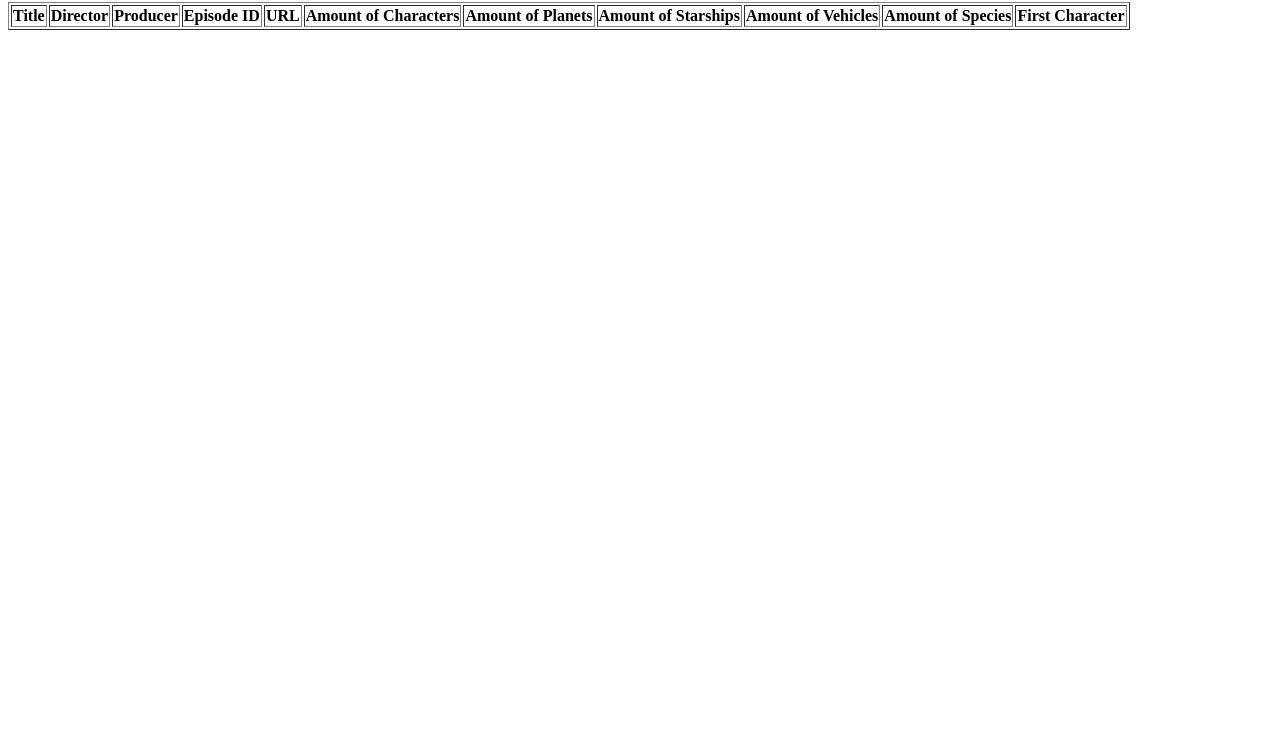
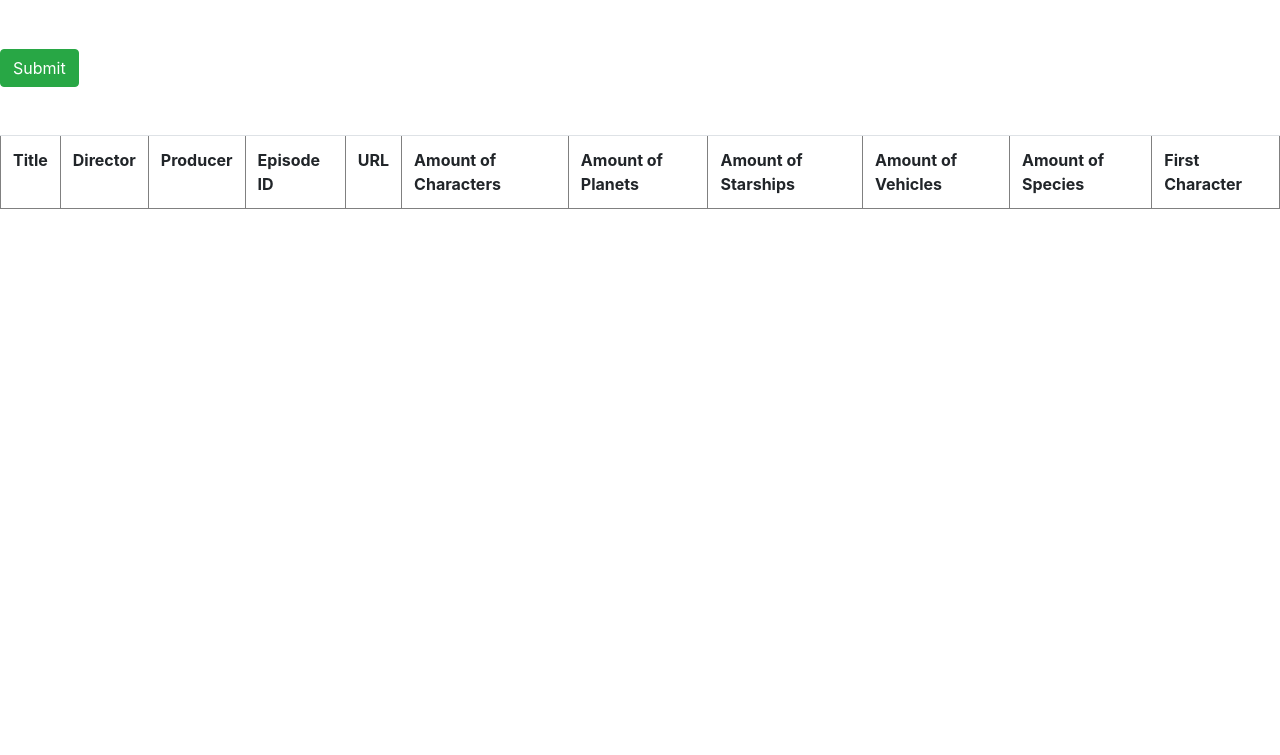
Before and after one commit to dzocespd/Homeworks, a plain HTML site: page Homework API/index.html in a window 1280 px wide. Shown: the part 45-800 px from the top of the page. Drawn offline with nearby package versions, Linux system fonts and the light colour scheme.

Commit message:
Update index.html

```diff
--- a/Homework API/index.html
+++ b/Homework API/index.html
@@ -5,26 +5,32 @@
     <meta charset="UTF-8">
     <meta name="viewport" content="width=device-width, initial-scale=1.0">
     <meta http-equiv="X-UA-Compatible" content="ie=edge">
+    <link rel="stylesheet" href="https://stackpath.bootstrapcdn.com/bootstrap/4.4.1/css/bootstrap.min.css"
+    integrity="sha384-Vkoo8x4CGsO3+Hhxv8T/Q5PaXtkKtu6ug5TOeNV6gBiFeWPGFN9MuhOf23Q9Ifjh" crossorigin="anonymous">
     <title>Homework API</title>
 </head>
 
 <body>
-    <button type="button" id="myBtn">Submit</button>
+    <h2 class="h2">Printing Movie Informations</h2>
     <br />
     <br />
-    <table border="1">
+    <button type="button" id="myBtn" class="btn btn-success">Submit</button>
+    <br />
+    <br />
+    <br />
+    <table border="1" class="table table-hover">
         <tr>
-            <th>Title</th>
-            <th>Director</th>
-            <th>Producer</th>
-            <th>Episode ID</th>
-            <th>URL</th>
-            <th>Amount of Characters</th>
-            <th>Amount of Planets</th>
-            <th>Amount of Starships</th>
-            <th>Amount of Vehicles</th>
-            <th>Amount of Species</th>
-            <th>First Character</th>
+            <th scope="col">Title</th scope="col">
+            <th scope="col">Director</th>
+            <th scope="col">Producer</th>
+            <th scope="col">Episode ID</th>
+            <th scope="col">URL</th>
+            <th scope="col">Amount of Characters</th>
+            <th scope="col">Amount of Planets</th>
+            <th scope="col">Amount of Starships</th>
+            <th scope="col">Amount of Vehicles</th>
+            <th scope="col">Amount of Species</th>
+            <th scope="col">First Character</th>
         </tr>
         <tbody id="myTabBody">
 
```
